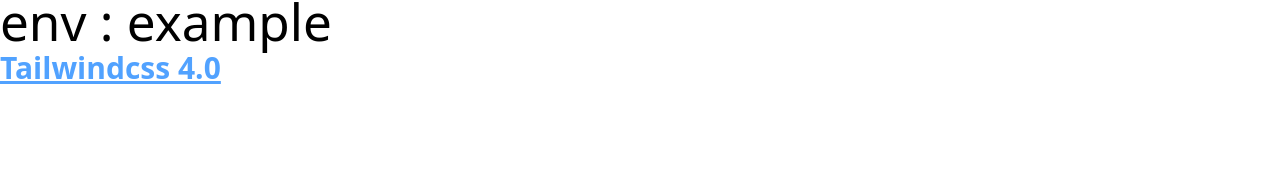
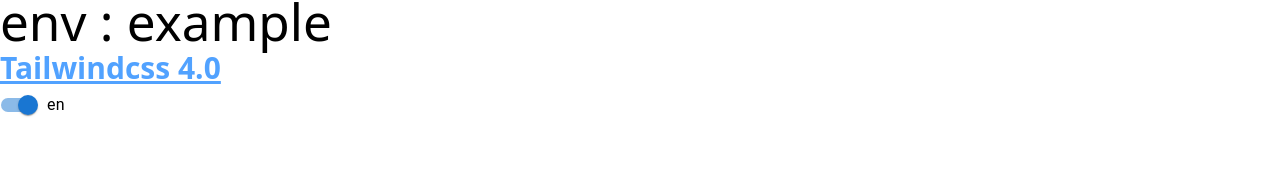
Before and after one commit to Luxia001/React_template, a React (Vite) app: page / in a window 1280 px wide. Shown: the part 127-300 px from the top of the page. Built offline with nearby package versions, Linux system fonts and the light colour scheme.

Commit message:
feat: :sparkles: material UI

```diff
--- a/package.json
+++ b/package.json
@@ -10,10 +10,16 @@
     "preview": "vite preview"
   },
   "dependencies": {
+    "@emotion/react": "^11.14.0",
+    "@emotion/styled": "^11.14.0",
+    "@mui/icons-material": "^6.4.5",
+    "@mui/material": "^6.4.5",
+    "@mui/styled-engine-sc": "^6.4.3",
     "@tailwindcss/vite": "^4.0.8",
     "react": "^19.0.0",
     "react-dom": "^19.0.0",
     "react-router": "^7.2.0",
+    "styled-components": "^6.1.15",
     "tailwindcss": "^4.0.8"
   },
   "devDependencies": {
--- a/src/pages/home.tsx
+++ b/src/pages/home.tsx
@@ -1,6 +1,9 @@
 import React from "react";
+import FormControlLabel from "@mui/material/FormControlLabel";
+import { Switch } from "@mui/material";
 
 function Home() {
+  const [lang, setLang] = React.useState("en");
   return (
     <div>
       <h1>Home</h1>
@@ -8,6 +11,13 @@
       <p className="text-3xl font-bold text-blue-400 underline ">
         Tailwindcss 4.0
       </p>
+      <FormControlLabel
+        control={<Switch defaultChecked />}
+        label={lang}
+        onChange={(e) => {
+          setLang(e.target.checked ? "en" : "fr");
+        }}
+      />
     </div>
   );
 }
```
Also changed, not shown: 1 other file (tests, documents, lock files or other folders).
